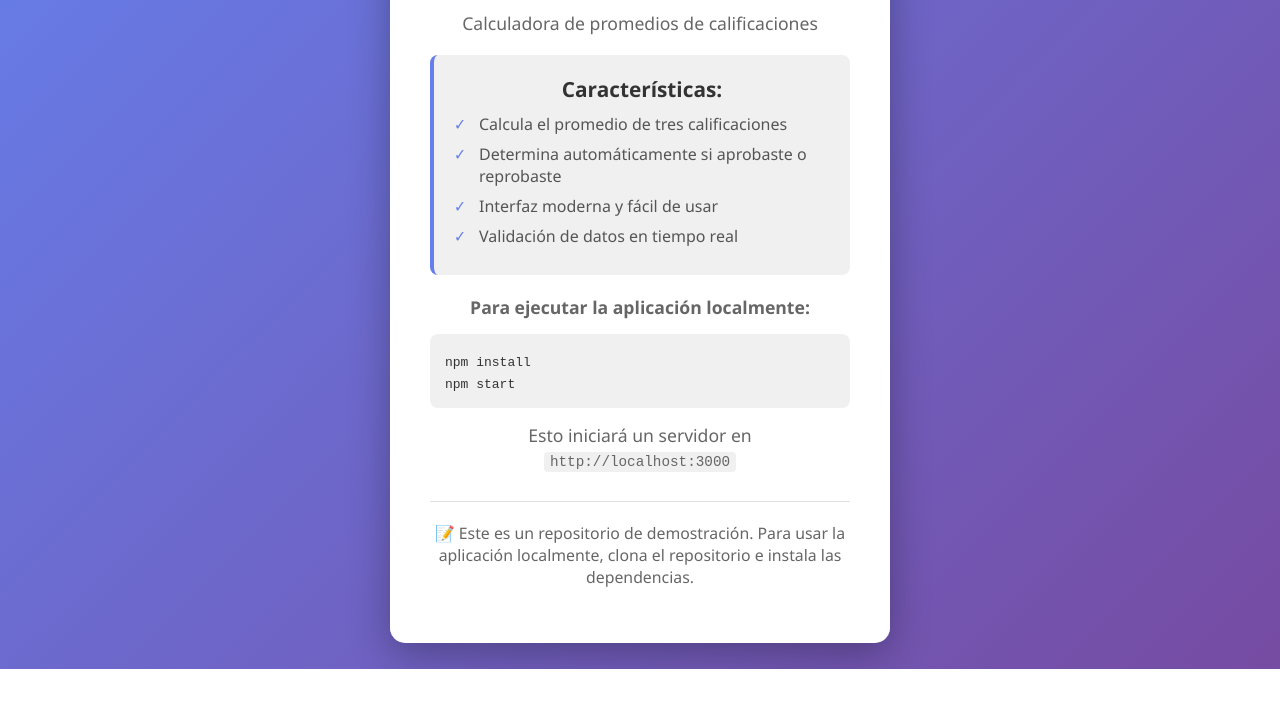
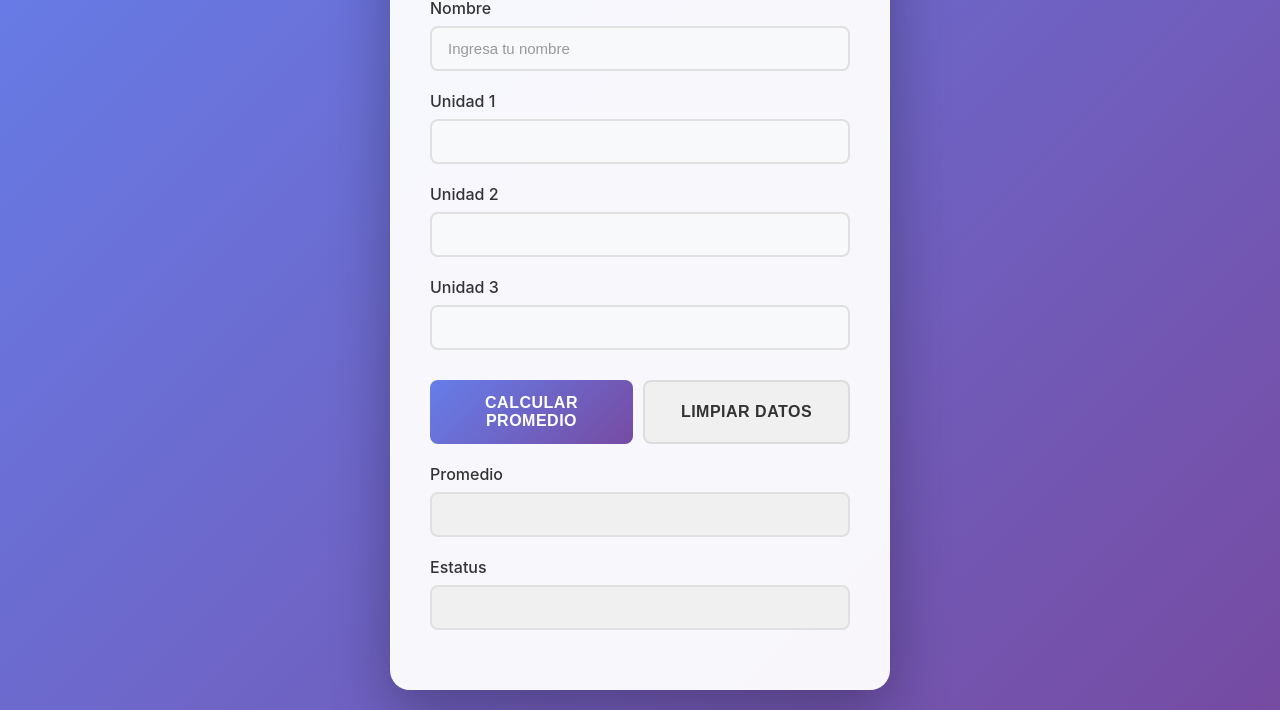
Before and after one commit to romemz/calificaciones, a website: page index.html in a window 1280 px wide. Shown: the part 131-841 px from the top of the page. Before the commit the page ends 800 px from the top, so only its background shows below. Drawn offline with Linux system fonts and the light colour scheme.

Commit message:
Actualizar index.html con formulario de calificaciones

```diff
--- a/index.html
+++ b/index.html
@@ -3,133 +3,53 @@
 <head>
     <meta charset="UTF-8">
     <meta name="viewport" content="width=device-width, initial-scale=1.0">
-    <title>Calculadora de Calificaciones</title>
-    <style>
-        * {
-            margin: 0;
-            padding: 0;
-            box-sizing: border-box;
-        }
-
-        body {
-            font-family: 'Segoe UI', Tahoma, Geneva, Verdana, sans-serif;
-            background: linear-gradient(135deg, #667eea 0%, #764ba2 100%);
-            min-height: 100vh;
-            display: flex;
-            justify-content: center;
-            align-items: center;
-            padding: 20px;
-        }
-
-        .container {
-            text-align: center;
-            background: white;
-            padding: 40px;
-            border-radius: 15px;
-            box-shadow: 0 10px 40px rgba(0, 0, 0, 0.3);
-            max-width: 500px;
-        }
-
-        h1 {
-            color: #333;
-            margin-bottom: 20px;
-            font-size: 2.5em;
-        }
-
-        p {
-            color: #666;
-            margin-bottom: 15px;
-            font-size: 1.1em;
-        }
-
-        .info-box {
-            background: #f0f0f0;
-            padding: 20px;
-            border-radius: 8px;
-            margin: 20px 0;
-            border-left: 4px solid #667eea;
-        }
-
-        .info-box h2 {
-            color: #333;
-            font-size: 1.3em;
-            margin-bottom: 10px;
-        }
-
-        .info-box ul {
-            list-style: none;
-            text-align: left;
-        }
-
-        .info-box li {
-            color: #555;
-            margin: 8px 0;
-            padding-left: 25px;
-            position: relative;
-        }
-
-        .info-box li:before {
-            content: "✓";
-            position: absolute;
-            left: 0;
-            color: #667eea;
-            font-weight: bold;
-        }
-
-        .button {
-            display: inline-block;
-            background: linear-gradient(135deg, #667eea 0%, #764ba2 100%);
-            color: white;
-            padding: 12px 30px;
-            border-radius: 8px;
-            text-decoration: none;
-            font-weight: 600;
-            margin-top: 20px;
-            transition: all 0.3s ease;
-        }
-
-        .button:hover {
-            transform: translateY(-2px);
-            box-shadow: 0 5px 15px rgba(102, 126, 234, 0.4);
-        }
-
-        .note {
-            font-size: 0.9em;
-            color: #999;
-            margin-top: 30px;
-            padding-top: 20px;
-            border-top: 1px solid #e0e0e0;
-        }
-    </style>
+    <title>Calificaciones</title>
+    <link rel="stylesheet" href="/public/style.css">
 </head>
 <body>
     <div class="container">
-        <h1>📊 Calificaciones</h1>
-        <p>Calculadora de promedios de calificaciones</p>
+        <div class="card">
+            <h1>Calificaciones</h1>
 
-        <div class="info-box">
-            <h2>Características:</h2>
-            <ul>
-                <li>Calcula el promedio de tres calificaciones</li>
-                <li>Determina automáticamente si aprobaste o reprobaste</li>
-                <li>Interfaz moderna y fácil de usar</li>
-                <li>Validación de datos en tiempo real</li>
-            </ul>
-        </div>
+            <form id="gradesForm">
+                <div class="form-group">
+                    <label for="nombre">Nombre</label>
+                    <input type="text" id="nombre" placeholder="Ingresa tu nombre" required>
+                </div>
 
-        <p><strong>Para ejecutar la aplicación localmente:</strong></p>
-        <div style="background: #f0f0f0; padding: 15px; border-radius: 8px; text-align: left; margin: 15px 0;">
-            <code style="color: #333;">
-                npm install<br>
-                npm start
-            </code>
-        </div>
+                <div class="form-group">
+                    <label for="unidad1">Unidad 1</label>
+                    <input type="number" id="unidad1" min="0" max="100" step="0.1" required>
+                </div>
 
-        <p>Esto iniciará un servidor en <code style="background: #f0f0f0; padding: 2px 6px; border-radius: 4px;">http://localhost:3000</code></p>
+                <div class="form-group">
+                    <label for="unidad2">Unidad 2</label>
+                    <input type="number" id="unidad2" min="0" max="100" step="0.1" required>
+                </div>
 
-        <div class="note">
-            <p>📝 Este es un repositorio de demostración. Para usar la aplicación localmente, clona el repositorio e instala las dependencias.</p>
+                <div class="form-group">
+                    <label for="unidad3">Unidad 3</label>
+                    <input type="number" id="unidad3" min="0" max="100" step="0.1" required>
+                </div>
+
+                <div class="button-group">
+                    <button type="button" id="btnCalcular" class="btnCalcular">CALCULAR PROMEDIO</button>
+                    <button type="button" id="btnLimpiar" class="btnLimpiar">LIMPIAR DATOS</button>
+                </div>
+
+                <div class="form-group">
+                    <label for="promedio">Promedio</label>
+                    <input type="text" id="promedio" readonly>
+                </div>
+
+                <div class="form-group">
+                    <label for="estatus">Estatus</label>
+                    <input type="text" id="estatus" readonly>
+                </div>
+            </form>
         </div>
     </div>
+
+    <script src="/public/main.js"></script>
 </body>
 </html>
```
